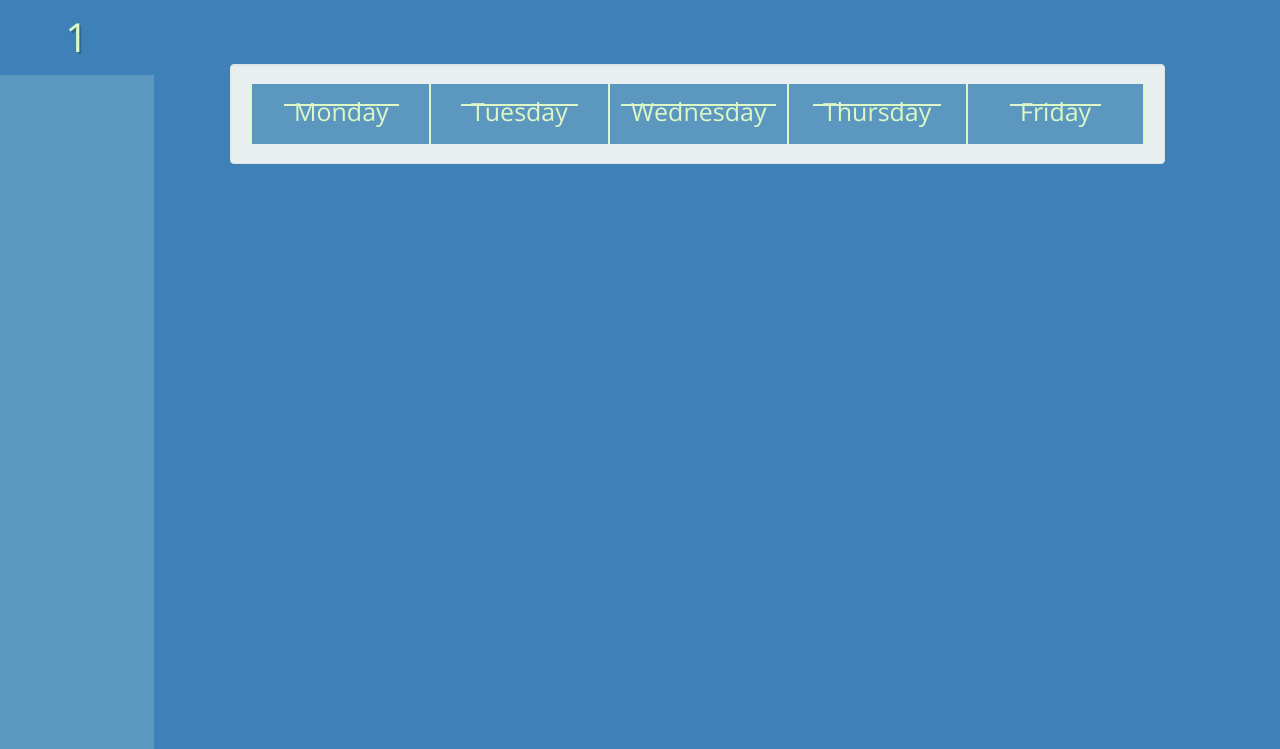
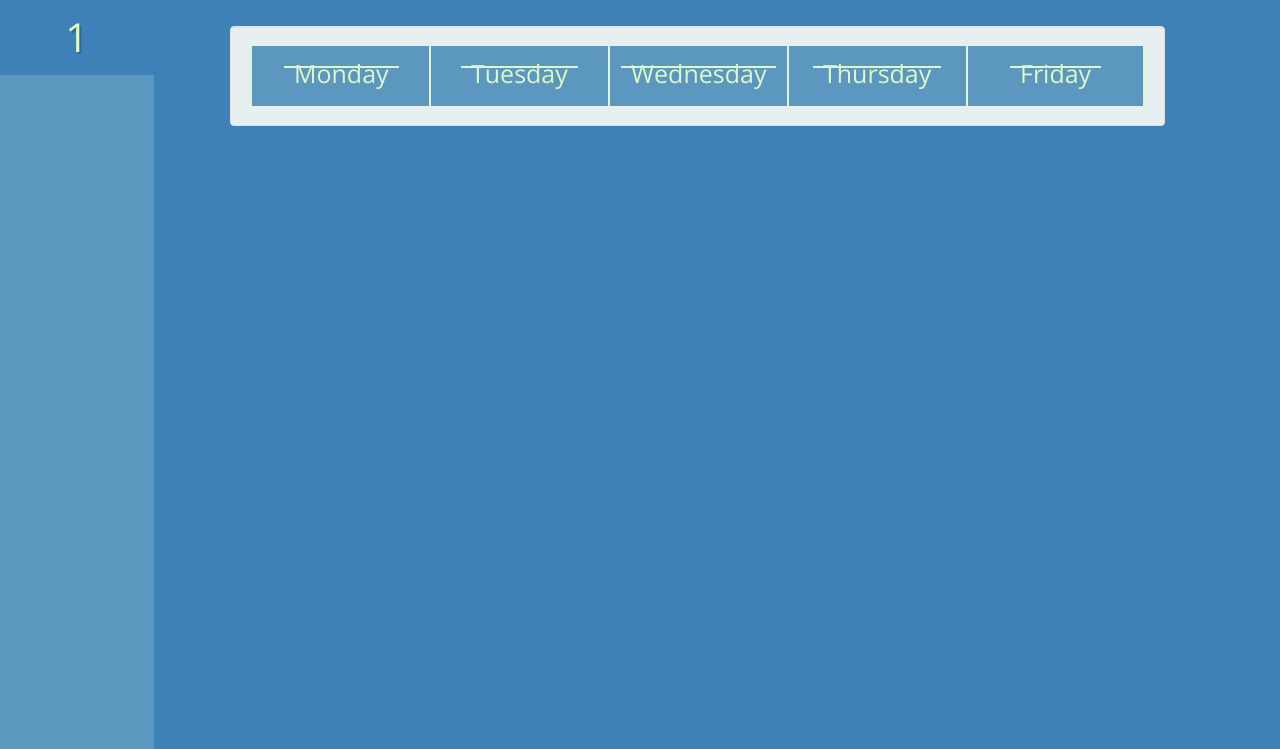
Before and after one commit to chase1745/Course-Planner, a Flask app: page /output in a window 1280 px wide. Shown: the part 51-800 px from the top of the page. Run offline with Flask 2, Linux system fonts and the light colour scheme; some libraries are stand-ins or nearby versions.

Commit message:
Small CSS change🕹

```diff
--- a/static/css/app.css
+++ b/static/css/app.css
@@ -151,7 +151,7 @@
 
 .schedule {
     background-color: #E8EFF0;
-    margin: 5% 0 0 18%;
+    margin: 2% 0 0 18%;
     min-height: 100px;
     min-width: 300px;
     height: 80%;
```
